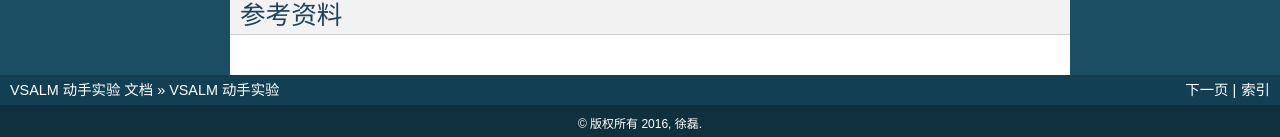
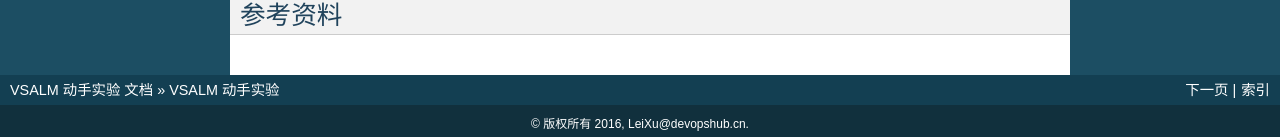
Before and after one commit to ups216/vsalm-hols, a Sphinx documentation site: the page built from docs/index.rst, in a window 1280 px wide. Shown: the part 1141-1278 px from the top of the page. Built offline with Sphinx 7.4.7, drawn with Linux system fonts in a browser that asks for light colours; the version number could not be read and is left out.

Commit message:
change authoer

```diff
--- a/docs/conf.py
+++ b/docs/conf.py
@@ -40,7 +40,7 @@ master_doc = 'index'
 
 # General information about the project.
 project = u'VSALM 动手实验'
-AUTHORS = u"徐磊"
+AUTHORS = u"LeiXu@devopshub.cn"
 copyright = u'2016, '+AUTHORS
 
 # The version info for the project you're documenting, acts as replacement for
```
